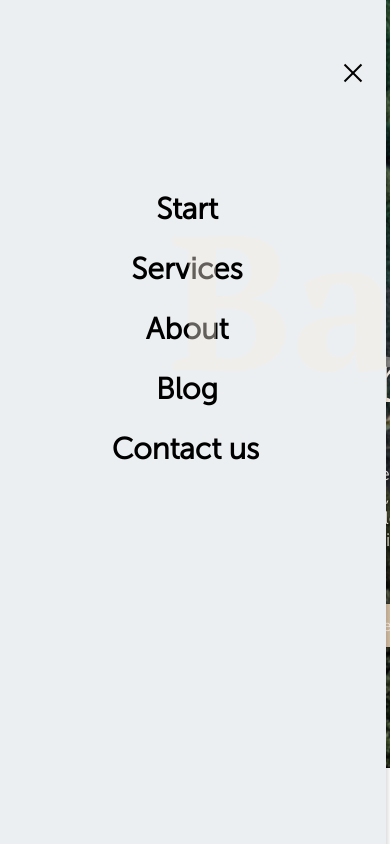
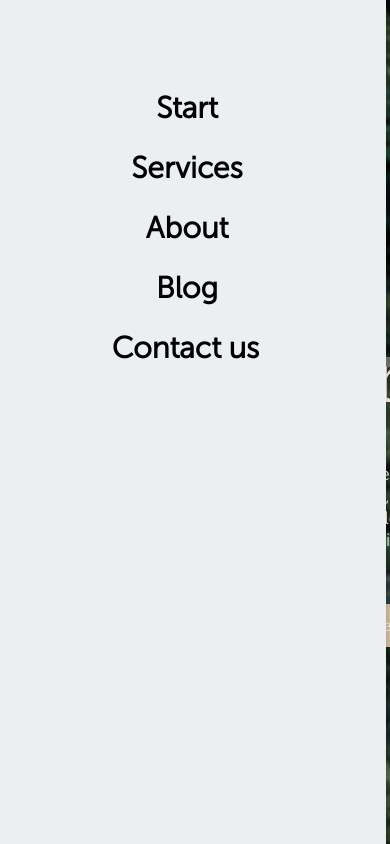
Before and after one commit to WebHeroSchool/bali-khubiev, a plain HTML site: page index.html in a window 390 px wide. Both pictures are taken after a click on the label 353 px from the left and 72 px from the top of the page. Shown: the top 844 px of the page. Drawn offline with Linux system fonts and the light colour scheme.

```diff
--- a/style.css
+++ b/style.css
@@ -1,6 +1,6 @@
 @font-face{font-family:'MuseoSansCyrl';src:url(fonts/MuseoSansCyrl-300.woff2),url(fonts/MuseoSansCyrl-300.woff);font-weight:300;font-style:normal;font-display:swap}
 @font-face{font-family:'PTSerif';src:url(fonts/PTSerif-Bold.woff2),url(fonts/PTSerif-Bold.woff);font-weight:700;font-style:normal;font-display:swap}
-body{background:url(img/iswanto3.png) no-repeat}
+body{background:url(img/iswanto3.png) no-repeat;height: 100vh;background-size: cover;}
 input{display:none}
 .main__title{display:flex;font-family:'PTSerif',sans-serif;font-size:280px;
 margin-bottom: 0%;color:#f8eee4;margin-top:17%;margin-left:190px;opacity:.4}
@@ -24,19 +24,36 @@ nav{font-family:'MuseoSansCyrl',sans-serif;font-size:22px;width:120%;display:fle
 .footer{min-height: 50px;width: 100%}
 .sidebar2{background:url(img/123-3.png) no-repeat;min-height:419px;width:314px;margin-left: 1384px;margin-top:-405px}
 .sidebar3{background:url(img/sebastian3.png) no-repeat;min-height:400px;width:208px;margin-top:-419px;margin-left:1703px}
+@media (max-width:1764px) {
+body{background-size: cover;height: 104vh}
+}
 @media (max-width:1700px){
+body{height: 110vh}
 nav{font-family:'MuseoSansCyrl',sans-serif;font-size:22px;width:120%;display:flex;margin-left:212%;margin-top: 11px}
 .logo{background:url(img/Vector3.png) no-repeat;display: flex;height:150%;margin-left: 11%;margin-top: 88px}
 }
+@media (max-width:1615px) {
+  body{height: 115vh}
+}
+@media (max-width:1550px) {
+  body{height: 117vh}
+}
 @media (max-width:1520px){
+body{height: 120vh}
 .logo{margin-left:13%}
+}
+@media (max-width:1490px) {
+body{height: 125vh}
+}
+@media (max-width:1434px) {
+  body{height: 132vh}
 }
 @media (max-width:1367px){
 .main__title{display:flex;font-family:'PTSerif',sans-serif;font-size:200px;
 margin-bottom: 0%;color:#f8eee4;margin-top:12%;margin-left:135px;opacity:.4}
 .main__title2{font-size:70px;font-family:'PTSerif',sans-serif;margin-top: -100px;color:#f8eee4;margin-bottom: 56px;margin-left:26%}
 p{font-family:'MuseoSansCyrl',sans-serif;font-size:16px;margin-left:154px;margin-right:185px;color:#f8eee4;margin-top:-46px;margin-bottom:37px}
-body{background:url(img/iswanto1.png) no-repeat}
+body{background:url(img/iswanto1.png) no-repeat;height: 90vh}
 .logo{background:url(img/Vector.svg) no-repeat;display: flex;height:45px;margin-left: 10%;margin-top: 63px;}
 nav{font-family:'MuseoSansCyrl',sans-serif;font-size:16px;width:105%;display:flex;margin-left:209%;margin-top: 2%}
 .menu__item{margin-right:27px;color:#f8eee4;position:relative;text-decoration:none}
@@ -52,14 +69,34 @@ nav{font-family:'MuseoSansCyrl',sans-serif;font-size:16px;width:105%;display:fle
 .footer{min-height: 50px;width: 100%}
 .sidebar2{background:url(img/123.png) no-repeat;min-height:280px;width:226px;margin-left: 983px;margin-top:-296px}
  .sidebar3{background:url(img/sebastian1.png) no-repeat;min-height:270px;width:147px;margin-top:-280px;margin-left:1211px}}
+ @media (max-width:1354px) {
+   body{height: 95vh;background-size: cover;}
+ }
+ @media (max-width:1310px) {
+   body{height: 97vh}
+ }
 @media (max-width:1290px){
+  body{height: 100vh}
 nav{margin-left:205%;}
 .sidebar1{background:url(img/aron-visuals-1.png) no-repeat;min-height:304px;width:250px;margin-top:-420px;margin-left:724px;}
 .sidebar2{background:url(img/123.png) no-repeat;min-height:345px;width:226px;margin-top:-288px;margin-left:980px;}
 .sidebar3{background:url(img/sebastian1.png) no-repeat;min-height:280px;width:147px;margin-top:-345px;}
 .content{margin-left:-1%}}
+@media (max-width:1250px) {
+  body{height: 105vh}
+}
+@media (max-width:1195px) {
+  body{height: 110vh}
+}@media (max-width:1145px) {
+  body{height: 115vh}
+}@media (max-width:1097px) {
+  body{height: 120vh}
+}
+@media (max-width:1055px) {
+  body{height: 125vh}
+}
 @media (max-width:1025px){
-body{background:url(img/isvanto1024.png) no-repeat;}
+body{background:url(img/isvanto1024.png) no-repeat;height: 90vh}
 .logo{margin-left:3.4%;}
 nav{width:108%;margin-left:155.5%;margin-top:3%;}
 .main__title{margin-left: 6%;}
@@ -69,6 +106,28 @@ p{margin-left: 8.5%;margin-right: 39%;margin-bottom: 5%;}
 .sidebar1{background:url(img/aron-visuals-1.png) no-repeat;min-height:304px;width:250px;margin-top:-416px;margin-left:504px;}
 .sidebar2{background:url(img/123.png) no-repeat;min-height:282px;width:229px;margin-top:-290px;margin-left:752px;}
 .sidebar3{background:url(img/sebastian1.png) no-repeat;min-height:280px;width:37px;margin-top:-282px;margin-left:979px;}}
+@media (max-width:1017px) {
+  body{height: 92vh;background-size: cover;}
+}
+@media (max-width:1005px) {
+  body{height: 95vh}
+}@media (max-width:980px) {
+  body{height: 100vh}
+}
+@media (max-width:930px) {
+  body{height: 105vh}
+}@media (max-width:890px) {
+  body{height: 110vh}
+}
+@media (max-width:850px) {
+  body{height: 115vh}
+}
+@media (max-width:820px) {
+  body{height: 120vh}
+}
+@media (max-width:790px) {
+  body{height: 125vh}
+}
 @media (max-width:768px){
 .main__title{display:flex;font-family:'PTSerif',sans-serif;font-size:190px;color:#f8eee4;margin-top:65px;margin-left:165px;opacity:.4}
 .main__title2{font-size:69px;font-family:'PTSerif',sans-serif;color:#f8eee4;margin-top:-94px;margin-left:214px;margin-bottom: 10%;}
@@ -92,9 +151,32 @@ nav{display:block;position:fixed;visibility:hidden;top:0;left:-100%;width:300px;
 .menu__item{display:block;padding:12px 24px;margin-right:6.5%;color:#000;font-family:'MuseoSansCyrl',sans-serif;font-size:30px;font-weight:600;text-decoration:none;transition-duration:.25s}
 .menu__item:last-child {margin-right: 28px;}
 #menu__toggle:checked~.menu__btn>span{transform:rotate(45deg)}#menu__toggle:checked~.menu__btn>span::before{top:0;transform:rotate(0);background-color: #000;}#menu__toggle:checked~.menu__btn>span::after{background-color: #000;top:0;transform:rotate(90deg)}
-#menu__toggle:checked~.menu__box{visibility:visible;left:0;padding-top: 46%}}
+#menu__toggle:checked~.menu__box{visibility:visible;left:0;padding-top: 20%;z-index: 1;}}
+@media (max-width:550px) {
+  body{height: 135vh;}
+}@media (max-width:510px) {
+  body{height: 140vh}
+}
+@media (max-width:490px) {
+  body{height: 150vh}
+}
+@media (max-width:460px) {
+  body{height: 160vh}
+}
+@media (max-width:430px) {
+  body{height: 170vh}
+}
+@media (max-width:410px) {
+  body{height: 180vh}
+}
 @media (max-width:380px){
-body{background:url(img/iswanto2.png) no-repeat}
+body{background:url(img/iswanto2.png) no-repeat;height: 95vh;background-size: cover;}
+#menu__toggle:checked~.menu__box {
+    visibility: visible;
+    left: 0;
+    padding-top: 46%;
+    z-index: 1;
+}
 #menu__toggle:checked~.menu__btn>span{margin-top: -214%;margin-left: 32%;background-color: #000;}
 .main__title{display:flex;font-family:'PTSerif',sans-serif;font-size:170px;color:#f8eee4;margin-top:49px;margin-left:374px;opacity:.4}
 .main__title2{font-size:60px;font-family:'PTSerif',sans-serif;color:#f8eee4;margin-top:-75px;margin-bottom: 51px;margin-left:433px}
@@ -103,13 +185,21 @@ p{font-family:'MuseoSansCyrl',sans-serif;color:#f8eee4;margin-top:-15px;margin-b
 .main__button{font-size:16px;margin-left:435px;padding-top: 11px;padding-bottom: 13px;}
 .content{margin-left:-102%}
 .logo{margin-top:43px;margin-left:33px}
-.menu__btn{margin-top:-6px;margin-right:10px}}
+.menu__btn{margin-top:-6px;margin-right:10px;z-index: 2}}
+@media (max-width:370px) {
+  body{height: 99vh}
+}
 @media (max-width:365px){
+body{height: 102vh}
 .content {margin-left: -106%;}
 .main__title{margin-left:50%}
 .main__title2{margin-left:405px}}
 @media (max-width:350px){
+body{height: 105vh}
 .content{margin-left: -110%;}}
+@media (max-width:340px) {
+  body{height: 110vh}
+}
 @media (max-width:337px){
 .content{margin-left: -115%;}
 .main__title{margin-left:51%}
@@ -117,6 +207,9 @@ p{font-family:'MuseoSansCyrl',sans-serif;color:#f8eee4;margin-top:-15px;margin-b
 .menu__btn{margin-top:-8px;margin-right:0px}
 .main__subtitle{margin-left:405px;margin-right:30px}
 .main__button{font-size:16px;margin-left:450px}}
+@media (max-width:325px) {
+  body{height: 117vh}
+}
 @media (max-width:317px){
 .content {margin-left: -123%;}
 .main__title{margin-left:53%}
@@ -124,6 +217,9 @@ p{font-family:'MuseoSansCyrl',sans-serif;color:#f8eee4;margin-top:-15px;margin-b
 .menu__btn{margin-top:-8px;margin-right:0px}
 .main__subtitle{margin-left:410px;margin-right:26px}
 .main__button{font-size:16px;margin-left:450px}}
+@media (max-width:307px) {
+  body{height: 125vh}
+}
 @media (max-width:300px){
 .content{margin-left: -130%;}
 .main__title{margin-left:52%}
@@ -138,6 +234,12 @@ p{font-family:'MuseoSansCyrl',sans-serif;color:#f8eee4;margin-top:-15px;margin-b
 .menu__btn{margin-top:-8px;margin-right:0px}
 .main__subtitle{margin-left:395px;margin-right:25px}
 .main__button{font-size:16px;margin-left:449px}}
+@media (max-width:286px) {
+  body{height: 130vh}
+}
+@media (max-width:380px) {
+  body{height: 133vh}
+}
 @media (max-width:278px) {
 .content {margin-left:-141%;}
 .main__title{margin-left:50%}
```
